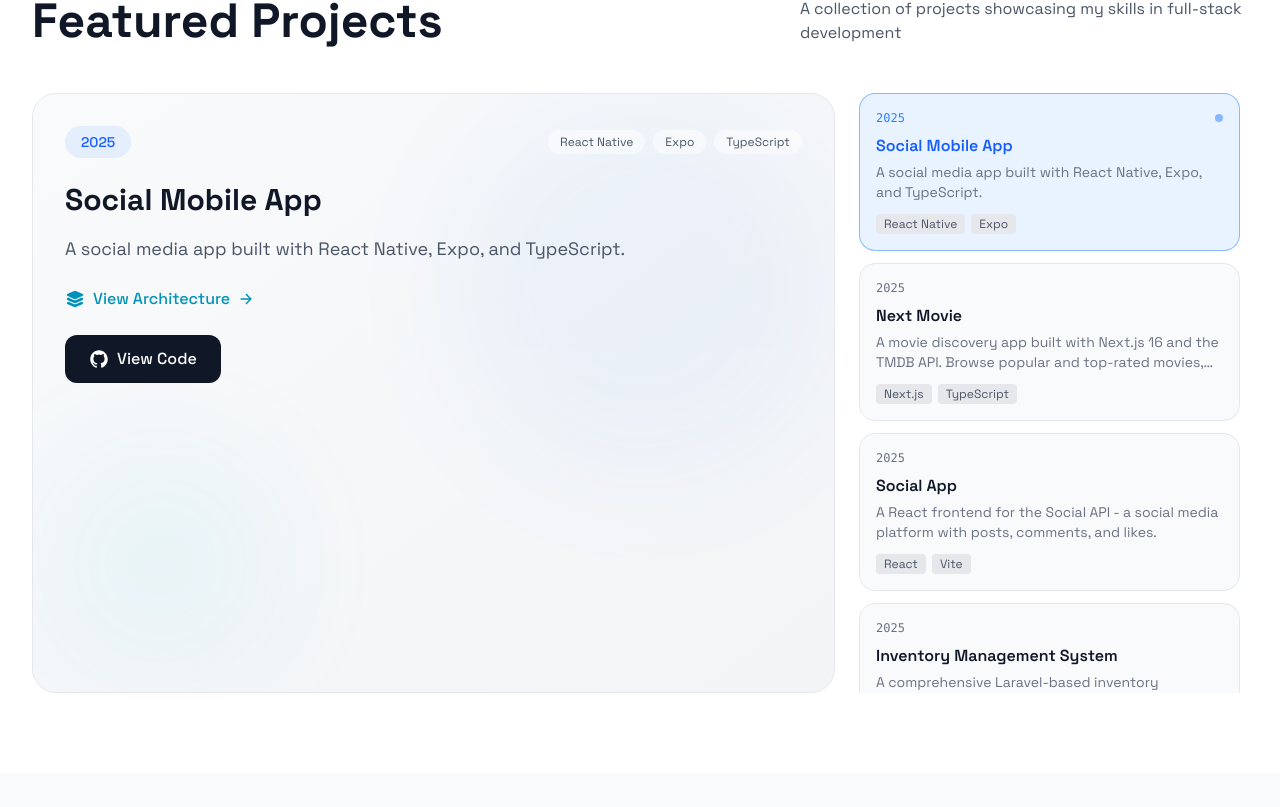
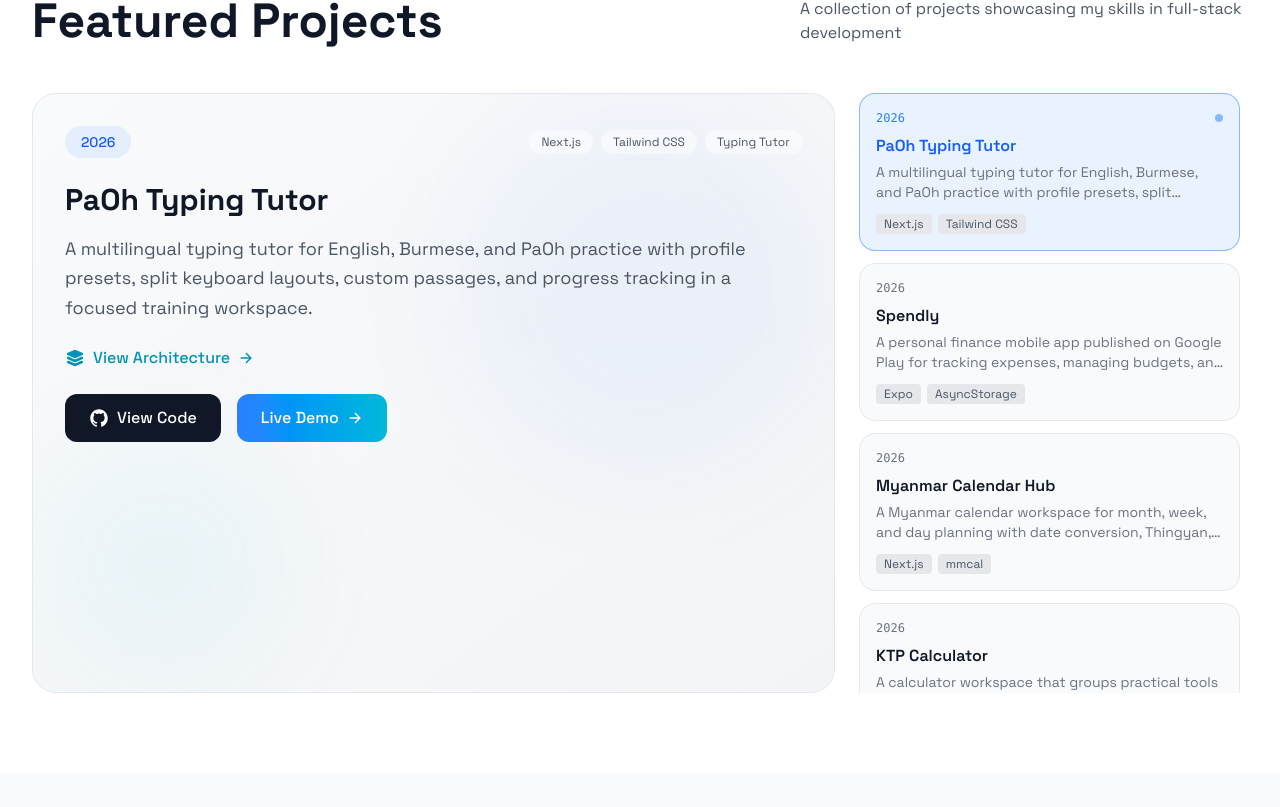
Before and after one commit to kyawhla-commit/khTech-portfolio, a React (Vite) app: page / in a window 1280 px wide. Shown: the part 4053-4860 px from the top of the page. Built offline with nearby package versions, Linux system fonts and the light colour scheme.

Commit message:
added: new project

```diff
--- a/src/allDetails/index.jsx
+++ b/src/allDetails/index.jsx
@@ -25,6 +25,122 @@ import { FaUbuntu } from "react-icons/fa";
 
 
 export const Projects = [
+  {
+    year: "2026",
+    name: "PaOh Typing Tutor",
+    description: "A multilingual typing tutor for English, Burmese, and PaOh practice with profile presets, split keyboard layouts, custom passages, and progress tracking in a focused training workspace.",
+    projectFeatures: [
+      {
+        section: "Practice Experience",
+        items: [
+          "Supports English, Burmese, and PaOh lesson tracks",
+          "Includes 6-7 and 5-6 split layout practice modes",
+          "Focus mode keeps the typing workspace distraction-light",
+          "Quick reset and error-fix commands streamline training",
+        ]
+      },
+      {
+        section: "Learning Tools",
+        items: [
+          "Profile presets for saving practice progress",
+          "Dashboard for tracking progress and best WPM",
+          "Custom passages and paragraph-set imports",
+          "Built with Next.js App Router and Tailwind CSS v4",
+        ]
+      }
+    ],
+    git: "https://github.com/kyawhla-commit/paohtypingtutor.git",
+    live: "https://paohtypingtutor-kffa.vercel.app/#1.1",
+    technologies: ["Next.js", "Tailwind CSS", "Typing Tutor", "Multilingual UX"],
+  },
+
+  {
+    year: "2026",
+    name: "Spendly",
+    description: "A personal finance mobile app published on Google Play for tracking expenses, managing budgets, and building savings with local-first storage.",
+    projectFeatures: [
+      {
+        section: "Core Features",
+        items: [
+          "Track income and expenses with custom categories",
+          "Set budget limits and savings goals",
+          "Review financial summaries and insights",
+          "Export backup files locally when needed",
+        ]
+      },
+      {
+        section: "Product Highlights",
+        items: [
+          "Published on Google Play Store",
+          "Stores financial data locally on the device",
+          "Supports theme, currency, and language preferences",
+          "Built with Expo and AsyncStorage",
+        ]
+      }
+    ],
+    git: "https://github.com/kyawhla-commit/expense-tracker-Mobile.git",
+    live: "https://play.google.com/store/apps/details?id=com.bp8.spendly",
+    liveLabel: "Play Store",
+    technologies: ["Expo", "AsyncStorage", "Android", "Local-First"],
+  },
+
+  {
+    year: "2026",
+    name: "Myanmar Calendar Hub",
+    description: "A Myanmar calendar workspace for month, week, and day planning with date conversion, Thingyan, Mahabote, and Julian or Unix utilities.",
+    projectFeatures: [
+      {
+        section: "Workspace Features",
+        items: [
+          "Month, week, and day calendar views",
+          "Myanmar and Western date support",
+          "Local planning workspace for schedules",
+          "Shareable calendar links",
+        ]
+      },
+      {
+        section: "Date Utilities",
+        items: [
+          "Built on canonical mmcal engines",
+          "Date conversion tools",
+          "Thingyan and Mahabote helpers",
+          "Julian day and Unix time utilities",
+        ]
+      }
+    ],
+    git: "https://github.com/kyawhla-commit/calendar.git",
+    live: "https://calendar-eight-zeta.vercel.app/",
+    technologies: ["Next.js", "mmcal", "Calendar Workspace", "Date Utilities"],
+  },
+
+  {
+    year: "2026",
+    name: "KTP Calculator",
+    description: "A calculator workspace that groups practical tools for money, borrowing, dates, and conversions in a fast, mobile-friendly interface.",
+    projectFeatures: [
+      {
+        section: "Calculator Coverage",
+        items: [
+          "Money and borrowing calculators",
+          "Date difference and age calculators",
+          "Conversion-focused utilities",
+          "Recent work workspace for quick return",
+        ]
+      },
+      {
+        section: "Product Highlights",
+        items: [
+          "Client-first experience with instant updates",
+          "Responsive layout for desktop and mobile",
+          "Metadata coverage for production pages",
+          "Fast navigation across calculator groups",
+        ]
+      }
+    ],
+    git: "https://github.com/kyawhla-commit/calculator.git",
+    live: "https://calculator-sooty-eta.vercel.app/",
+    technologies: ["Next.js", "Calculator Suite", "Responsive UI", "Web App"],
+  },
 
   {
     year: "2025",
--- a/src/components/sections/Projects.jsx
+++ b/src/components/sections/Projects.jsx
@@ -101,6 +101,7 @@ export const Project = () => {
 
                 {/* Action Buttons */}
                 <div className="flex flex-col xs:flex-row gap-2 sm:gap-3 lg:gap-4">
+                  {featuredProject.git && (
                     <a
                       href={featuredProject.git}
                       target="_blank"
@@ -110,6 +111,7 @@ export const Project = () => {
                       <IoLogoGithub className="w-4 h-4 sm:w-5 sm:h-5" />
                       View Code
                     </a>
+                  )}
                   {featuredProject.live && (
                     <a
                       href={featuredProject.live}
@@ -117,7 +119,7 @@ export const Project = () => {
                       rel="noopener noreferrer"
                       className="inline-flex items-center justify-center gap-2 px-4 sm:px-5 lg:px-6 py-2.5 sm:py-3 bg-gradient-to-r from-blue-500 to-cyan-500 text-white rounded-lg sm:rounded-xl font-medium text-sm sm:text-base hover:scale-105 transition-transform"
                     >
-                      Live Demo
+                      {featuredProject.liveLabel || "Live Demo"}
                       <IoArrowForward className="w-3 h-3 sm:w-4 sm:h-4" />
                     </a>
                   )}
```
Lines whose indentation alone changed are shown as unchanged.
